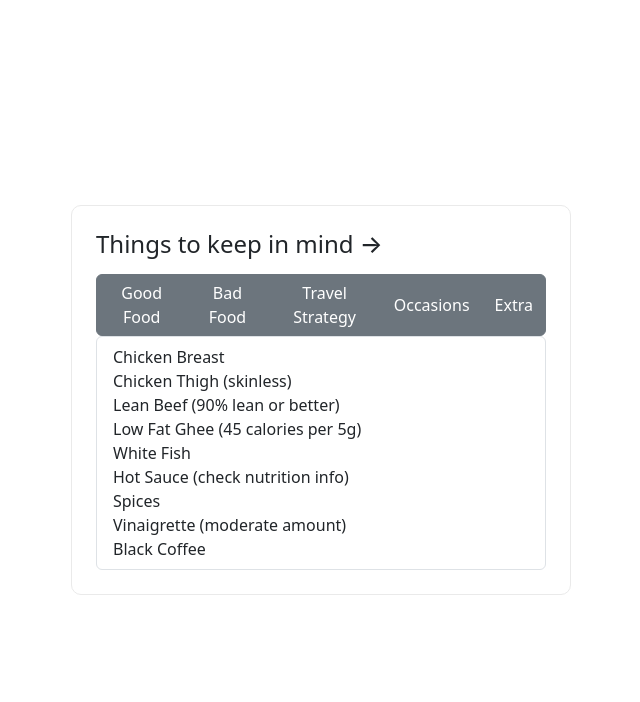
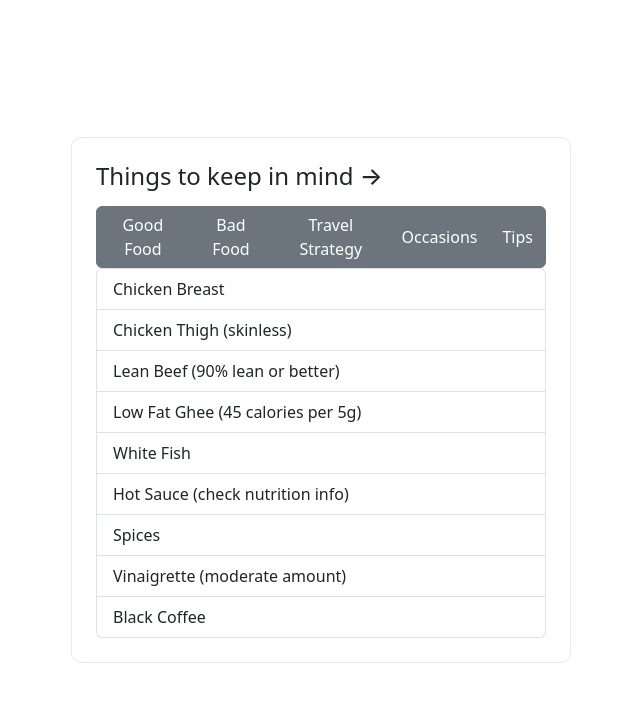
Before and after one commit to smmalik3/fitnessInfoApp, a Next.js app: page / in a window 1280 px wide. Shown: the top 702 px of the page, without its empty margins (319-959 px from the left). Built offline with nearby package versions, Linux system fonts and the light colour scheme.

Commit message:
Updated README + Cleaned up lists, changed from unordered to ordered

```diff
--- a/package.json
+++ b/package.json
@@ -1,6 +1,6 @@
 {
   "name": "fitnessinfoapp",
-  "version": "0.1.0",
+  "version": "0.1.1",
   "private": true,
   "scripts": {
     "dev": "next dev",
--- a/pages/index.tsx
+++ b/pages/index.tsx
@@ -4,7 +4,7 @@ import styles from '../styles/Home.module.css';
 import 'bootstrap/dist/css/bootstrap.min.css';
 import React, { useState } from 'react';
 
-type Section = 'GoodFood' | 'BadFood' | 'TravelStrategy' | 'Occasions' | 'Extra';
+type Section = 'GoodFood' | 'BadFood' | 'TravelStrategy' | 'Occasions' | 'Tips';
 
 export default function Home() {
   const [activeSection, setActiveSection] = useState<Section | null>('GoodFood'); // Set 'GoodFood' as the default
@@ -36,63 +36,111 @@ export default function Home() {
               <button onClick={() => toggleSection('BadFood')} type="button" className="btn btn-secondary">Bad Food</button>
               <button onClick={() => toggleSection('TravelStrategy')} type="button" className="btn btn-secondary">Travel Strategy</button>
               <button onClick={() => toggleSection('Occasions')} type="button" className="btn btn-secondary">Occasions</button>
-              <button onClick={() => toggleSection('Extra')} type="button" className="btn btn-secondary">Extra</button>
+              <button onClick={() => toggleSection('Tips')} type="button" className="btn btn-secondary">Tips</button>
             </div>
 
             {activeSection === 'GoodFood' &&
-            <ul className="list-group">
+            <ol className="list-group">
               <li className="list-group-item">
-                Chicken Breast<br></br>
-                Chicken Thigh (skinless)<br></br>
-                Lean Beef (90% lean or better)<br></br>
-                Low Fat Ghee (45 calories per 5g)<br></br>
-                White Fish<br></br>
-                Hot Sauce (check nutrition info)<br></br>
-                Spices<br></br>
-                Vinaigrette (moderate amount)<br></br>
-                Black Coffee<br></br>
+                Chicken Breast
               </li>
-            </ul>}
+              <li className="list-group-item">
+                Chicken Thigh (skinless)
+              </li>
+              <li className="list-group-item">
+                Lean Beef (90% lean or better)
+              </li>
+              <li className="list-group-item">
+                Low Fat Ghee (45 calories per 5g)
+              </li>
+              <li className="list-group-item">
+                White Fish
+              </li>
+              <li className="list-group-item">
+                Hot Sauce (check nutrition info)
+              </li>
+              <li className="list-group-item">
+                Spices
+              </li>
+              <li className="list-group-item">
+                Vinaigrette (moderate amount)
+              </li>
+              <li className="list-group-item">
+                Black Coffee
+              </li>
+            </ol>}
             {activeSection === 'BadFood' &&
-            <ul className="list-group">
+            <ol className="list-group">
               <li className="list-group-item">
-                Sugar<br></br>
-                Desserts<br></br>
-                Olive Oil<br></br>
-                Fatty Beef (80% lean or more)<br></br>
-                Salmon<br></br>
-                Fried food<br></br>
-                Butter<br></br>
-                Salad Dressing<br></br>
-                Condiments like ketchup, mayo, mustard<br></br>
+                Sugar
               </li>
-            </ul>}
+              <li className="list-group-item">
+                Desserts
+              </li>
+              <li className="list-group-item">
+                Olive Oil
+              </li>
+              <li className="list-group-item">
+                Fatty Beef (80% lean or more)
+              </li>
+              <li className="list-group-item">
+                Salmon
+              </li>
+              <li className="list-group-item">
+                Fried food
+              </li>
+              <li className="list-group-item">
+                Butter
+              </li>
+              <li className="list-group-item">
+                Salad Dressing
+              </li>
+              <li className="list-group-item">
+                Condiments like ketchup, mayo, mustard
+              </li>
+            </ol>}
             {activeSection === 'TravelStrategy' &&
-            <ul className="list-group">
+            <ol className="list-group">
               <li className="list-group-item">
-                Get Steps/Workout in early in the day<br></br>
-                Prioritize protein, then carbs, then fat for meals<br></br>
-                Err on the side of caution, eat less than you think<br></br>
-                Bring protein bars<br></br>
+                Get Steps/Workout in early in the day
               </li>
-            </ul>}
+              <li className="list-group-item">
+                Prioritize protein, then carbs, then fat for meals
+              </li>
+              <li className="list-group-item">
+                Err on the side of caution, eat less than you think
+              </li>
+              <li className="list-group-item">
+                Bring protein bars
+              </li>
+            </ol>}
             {activeSection === 'Occasions' &&
-            <ul className="list-group">
+            <ol className="list-group">
               <li className="list-group-item">
-                Similar strategy to travel<br></br>
-                Prioritize protein, then carbs, then fat for meals<br></br>
-                Workout and get steps in before the event<br></br>
-                Err on the side of caution, eat less than you think<br></br>
+                Similar strategy to travel
               </li>
-            </ul>}
-            {activeSection === 'Extra' &&
-            <ul className="list-group">
               <li className="list-group-item">
-                If you know your week will get busy, front load your steps and workouts.<br></br>
-                Consider your daily step average and multiply by 7, get this total number of steps every week.<br></br>
-                Don't worry if you mess up, just know how to get back on track and do this immediately.
+                Prioritize protein, then carbs, then fat for meals
               </li>
-            </ul>}
+              <li className="list-group-item">
+                Workout and get steps in before the event
+              </li>
+              <li className="list-group-item">
+                Err on the side of caution, eat less than you think
+              </li>
+            </ol>}
+            {activeSection === 'Tips' &&
+              <ol className="list-group">
+                <li className="list-group-item">
+                  If you know your week will get busy, front load your steps and workouts.
+                </li>
+                <li className="list-group-item">
+                  Consider your daily step average and multiply by 7, get this total number of steps every week.
+                </li>
+                <li className="list-group-item">
+                  Don't worry if you mess up, just know how to get back on track and do this immediately.
+                </li>
+              </ol>}
           </div>
         </div>
       </main>
```
Also changed, not shown: 1 other file (tests, documents, lock files or other folders).
